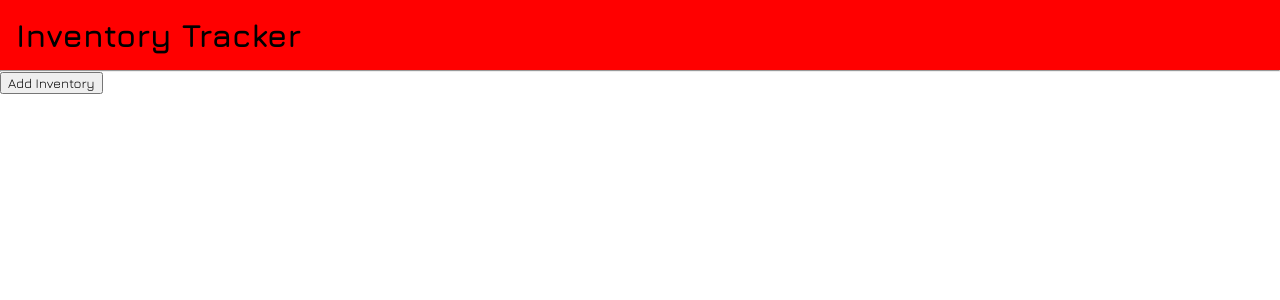
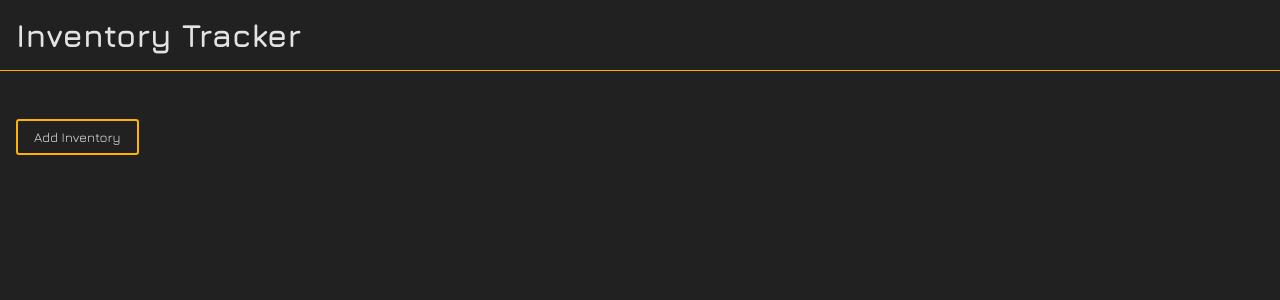
Before and after one commit to kylechinick/inventory-tracker, a React (Create React App) app: page / in a window 1280 px wide. Shown: the top 300 px of the page. Built offline with nearby package versions, Linux system fonts and the light colour scheme.

Commit message:
WIP commit, add further styling to header, main list and reusable form

```diff
--- a/src/components/Inventory.js
+++ b/src/components/Inventory.js
@@ -4,7 +4,9 @@ import PropTypes from 'prop-types';
 function Inventory(props) {
   return (
     <React.Fragment>
-      <div className='inventory-block' onClick={() => props.whenInventoryClicked(props.id)}>
+      <div
+        className='inventory-block'
+        onClick={() => props.whenInventoryClicked(props.id)}>
         <h3>
           {props.location} - {props.names}
         </h3>
@@ -13,9 +15,8 @@ function Inventory(props) {
         </p>
         <p>
           Quantity:
-          <em>{props.quantity}</em>
+          <em> {props.quantity}</em>
         </p>
-        <hr />
       </div>
     </React.Fragment>
   );
--- a/src/components/InventoryControl.js
+++ b/src/components/InventoryControl.js
@@ -122,8 +122,12 @@ class InventoryControl extends React.Component {
     }
     return (
       <React.Fragment>
-        {currentlyVisibleState}
-        <button onClick={this.handleClick}>{buttonText}</button>
+        <main>
+          {currentlyVisibleState}
+          <button id='main-button' onClick={this.handleClick}>
+            {buttonText}
+          </button>
+        </main>
       </React.Fragment>
     );
   }
--- a/src/components/InventoryDetail.js
+++ b/src/components/InventoryDetail.js
@@ -23,8 +23,6 @@ function InventoryDetail(props) {
       <button onClick={() => props.onClickingDelete(inventory.id)}>
         Close Inventory
       </button>
-
-      <hr />
     </React.Fragment>
   );
 }
--- a/src/components/InventoryList.js
+++ b/src/components/InventoryList.js
@@ -5,7 +5,6 @@ import PropTypes from 'prop-types';
 function InventoryList(props) {
   return (
     <React.Fragment>
-      <hr />
       {props.inventoryList.map(inventory => (
         <Inventory
           whenInventoryClicked={props.onInventorySelection}
--- a/src/index.css
+++ b/src/index.css
@@ -1,15 +1,107 @@
 * {
+  box-sizing: border-box;
   margin: 0;
   font-family: 'Jura', sans-serif;
   -webkit-font-smoothing: antialiased;
   -moz-osx-font-smoothing: grayscale;
+  /* border: 1px dotted red; */
+  background-color: rgb(33, 33, 33);
+  color: rgba(227, 227, 227, 1);
 }
 
 header {
-  background-color: red;
+  padding: 1rem;
+  border-bottom: 1px solid rgb(255, 179, 0.4);
+}
+
+main {
+  display: flex;
+  flex-direction: column;
   padding: 1rem;
 }
 
 .inventory-block {
-  background-color: greenyellow;
+  cursor: pointer;
+  margin-bottom: 1rem;
+  border: 2px solid rgba(227, 227, 227, 0.4);
+  border-radius: 0.2rem;
+  padding: 1rem;
 }
+
+.inventory-block:hover {
+  border-color: rgba(227, 227, 227, 0.6);
+}
+
+.inventory-block:active {
+  border-color: rgba(227, 227, 227, 0.8);
+}
+
+.inventory-block:active > h3,
+.inventory-block:active > p,
+.inventory-block:active > p > em {
+  color: rgba(227, 227, 227, 0.5);
+}
+
+button {
+  cursor: pointer;
+  padding: 0.5rem 1rem;
+  border-radius: 0.2rem;
+  border-style: solid;
+  border-width: 2px;
+}
+#main-button {
+  cursor: pointer;
+  margin-top: 2rem;
+  padding: 0.5rem 1rem;
+  border-color: rgb(255, 179, 0.4);
+  border-radius: 0.2rem;
+  width: fit-content;
+}
+
+#main-button:hover {
+  border-color: rgb(255, 179, 0.6);
+}
+
+#main-button:active {
+  border-color: rgb(255, 179, 0.8);
+}
+
+form > button {
+  margin-top: 1rem;
+  width: fit-content;
+  padding: 0.5rem 1rem;
+  border-color: rgb(227, 227, 227, 0.4);
+}
+
+form > button:hover {
+  border-color: rgb(227, 227, 227, 0.6);
+}
+
+form > button:hover {
+  border-color: rgb(227, 227, 227, 0.8);
+}
+
+form {
+  display: flex;
+  flex-direction: column;
+  width: 80%;
+}
+
+input,
+textarea {
+  /* border: 1px solid rgba(227, 227, 227, 0.4); */
+  border: none;
+  padding: 0.4rem;
+  outline: 2px solid rgb(227, 227, 227, 0.4);
+  margin-top: 1rem;
+}
+
+input:hover,
+textarea:hover {
+  outline-color: rgba(227, 227, 227, 0.6);
+}
+
+input:focus,
+textarea:focus {
+  outline-color: rgba(227, 227, 227, 0.8);
+}
```
